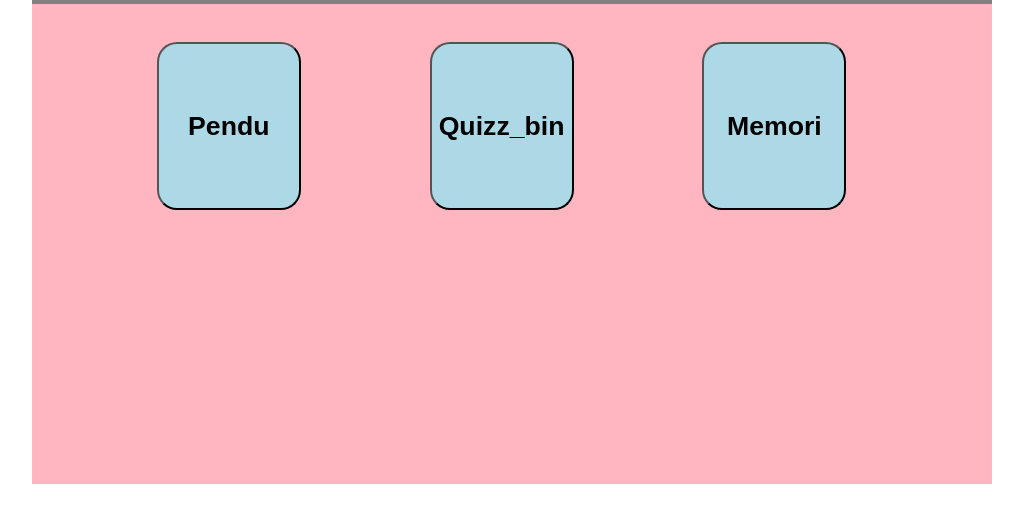
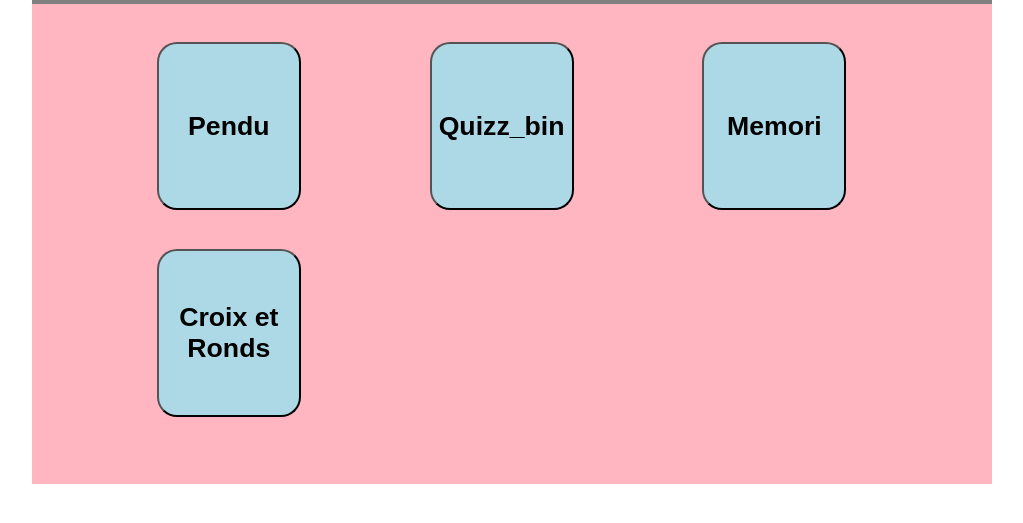
Before and after one commit to SamSamsung/Time-killer, a PHP site: page / in a window 1280 px wide. Shown: the part 218-741 px from the top of the page, without its empty margins (128-1151 px from the left). Run offline with PHP 8.4, Linux system fonts and the light colour scheme.

Commit message:
Update index.php

```diff
--- a/index.php
+++ b/index.php
@@ -15,6 +15,7 @@
                 <button type="button" onclick="location.href='./pendu.html'" class="jeux"><h1>Pendu</h1></button>
                 <button type="button" onclick="location.href='./quizz_binaire.html'" class="jeux"><h1>Quizz_bin</h1></button>
                 <button type="button" onclick="location.href='./memo.html'" class="jeux"><h1>Memori</h1></button>
+                <button type="button" onclick="location.href='./croix_ronds.html'" class="jeux"><h1>Croix et Ronds</h1></button>
             </div>
         </div>
     </body>
```
